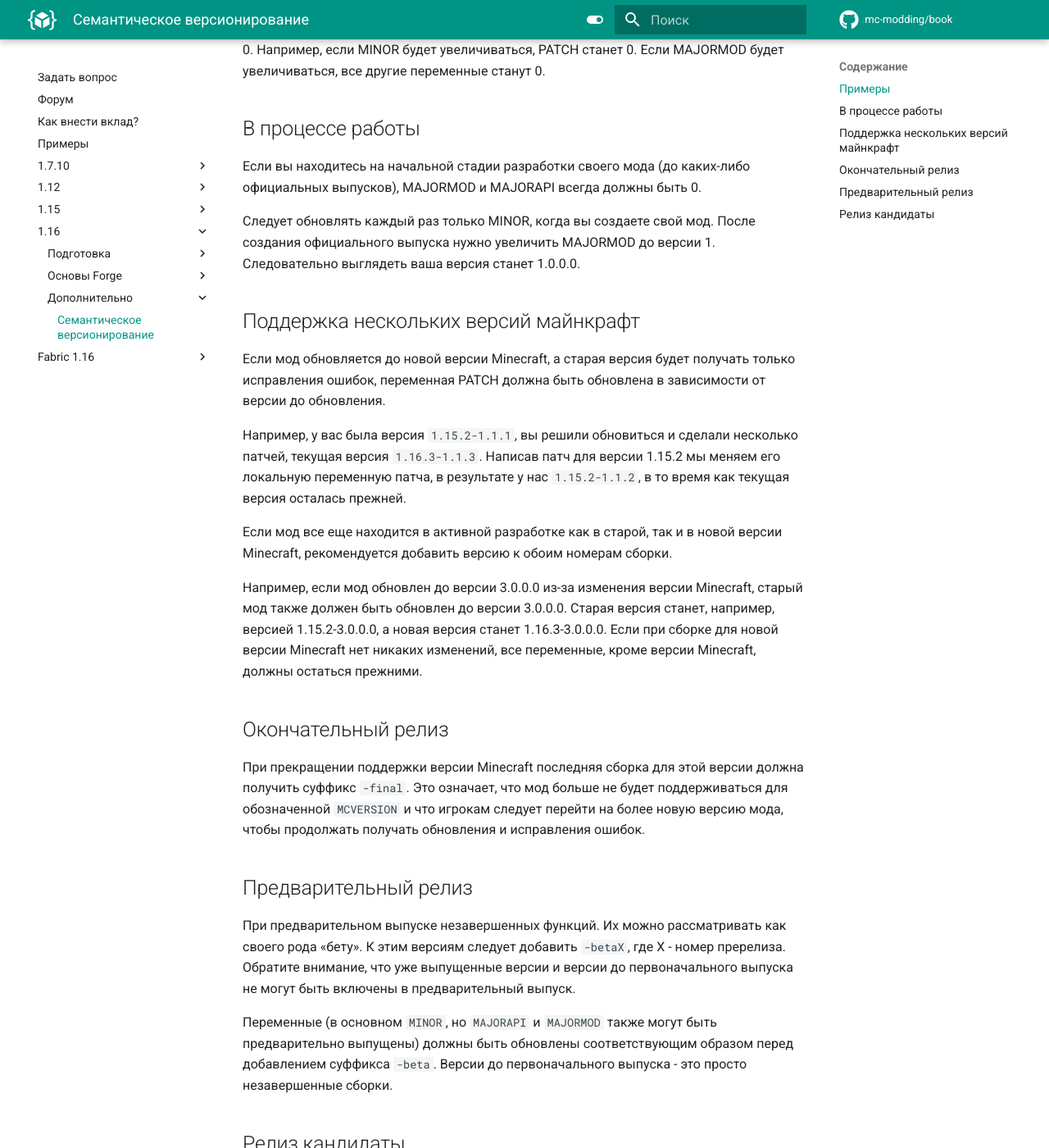
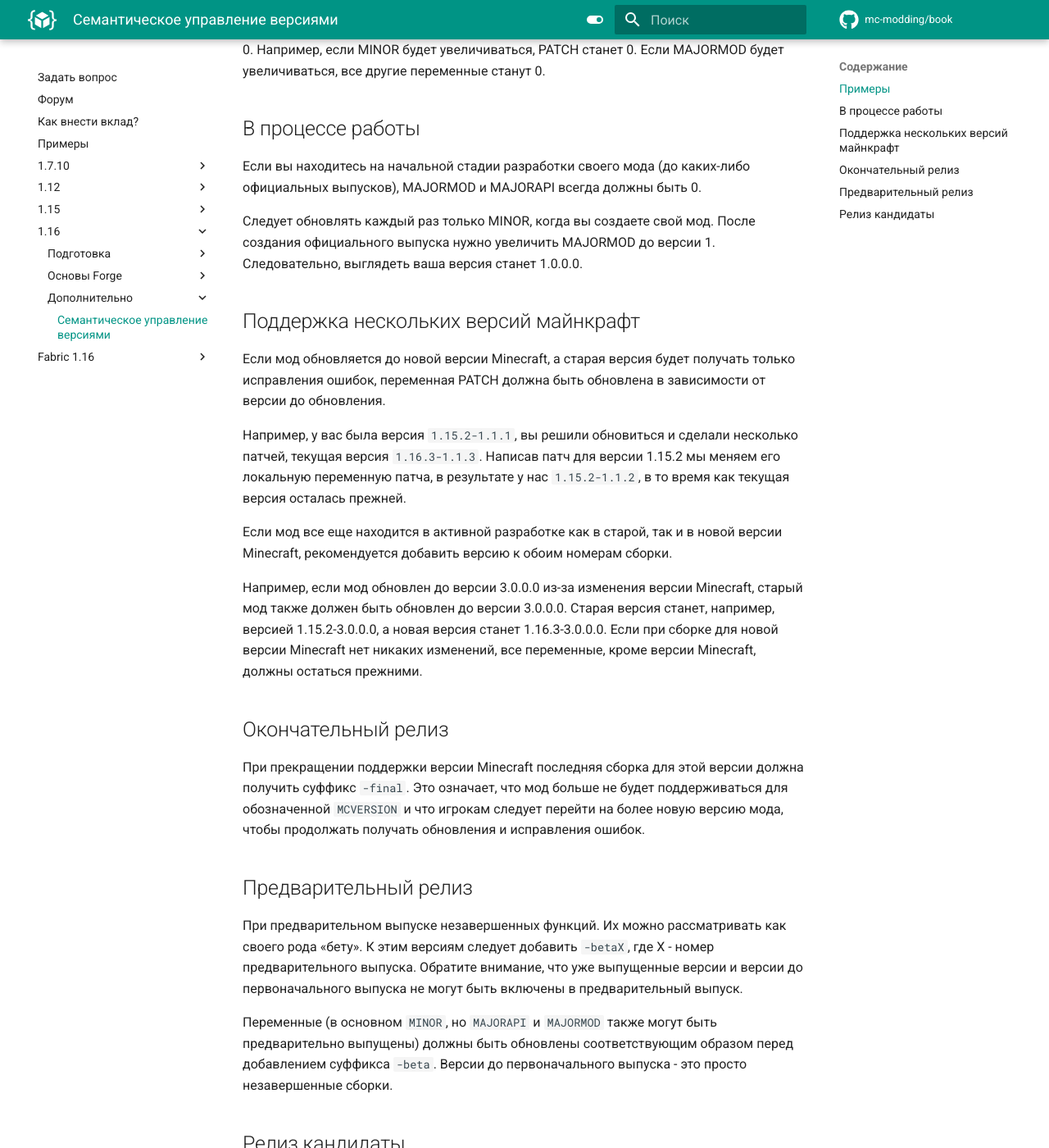
Before and after one commit to mc-modding/book, an MkDocs documentation site: the page built from docs/1.16/other/semantic-versioning/index.md, in a window 1280 px wide and 1400 px high, scrolled down 968 px. Shown: the whole window at 82% size. Built offline with MkDocs 1.6.1 and Material for MkDocs 9.7.7, drawn with Linux system fonts in a browser that asks for light colours; comment, search, counter and statistics services are not loaded; some of the changed text lies outside the part shown.

Commit message:
Статья "Семантическое версионирование" переименована в "Семантическое управление версиями" Исправлены ошибки перевода

```diff
--- a/docs/1.16/other/semantic-versioning/index.md
+++ b/docs/1.16/other/semantic-versioning/index.md
@@ -1,14 +1,14 @@
-description: Основы соглашения по семантическому версионированию
+description: Основы соглашения по семантическому управлению версиями
 
-# Версионирование
+# Управление версиями
 
-При моддинге лучше придерживаться формата версий в стиле `MCVERSION-MAJORMOD.MAJORAPI.MINOR.PATCH`, чтобы иметь возможность различать изменения мода, нарушающие мир, и изменения API.
+При написании мода лучше придерживаться формата версий в стиле `MCVERSION-MAJORMOD.MAJORAPI.MINOR.PATCH`, чтобы иметь возможность различать изменения мода, нарушающие мир, и изменения, нарушающие API.
 
 ## Примеры
 
 `MCVERSION`
 
-* Соответствует версии мода для которой предназначен мод.
+* Соответствует версии игры для которой предназначен мод.
 
 `MAJORMOD`
 
@@ -40,7 +40,7 @@ description: Основы соглашения по семантическому
 Если вы находитесь на начальной стадии разработки своего мода (до каких-либо официальных выпусков), MAJORMOD и MAJORAPI всегда должны быть 0.
 
 Следует обновлять каждый раз только MINOR, когда вы создаете свой мод.
-После создания официального выпуска нужно увеличить MAJORMOD до версии 1. Следовательно выглядеть ваша версия станет 1.0.0.0.
+После создания официального выпуска нужно увеличить MAJORMOD до версии 1. Следовательно, выглядеть ваша версия станет 1.0.0.0.
 
 ## Поддержка нескольких версий майнкрафт
 
@@ -59,7 +59,7 @@ description: Основы соглашения по семантическому
 ## Предварительный релиз
 
 При предварительном выпуске незавершенных функций. Их можно рассматривать как своего рода «бету».
-К этим версиям следует добавить `-betaX`, где X - номер пререлиза. Обратите внимание, что уже выпущенные версии и версии до первоначального выпуска не могут быть включены в предварительный выпуск.
+К этим версиям следует добавить `-betaX`, где X - номер предварительного выпуска. Обратите внимание, что уже выпущенные версии и версии до первоначального выпуска не могут быть включены в предварительный выпуск.
 
 Переменные (в основном `MINOR`, но `MAJORAPI` и `MAJORMOD` также могут быть предварительно выпущены) должны быть обновлены соответствующим образом перед добавлением суффикса `-beta`.
 Версии до первоначального выпуска - это просто незавершенные сборки.
--- a/mkdocs.yml
+++ b/mkdocs.yml
@@ -182,7 +182,7 @@ nav:
                 - Структура мода: "1.16/basics/mod-structure/index.md"
                 - Организация папок: "1.16/basics/organizing-folders/index.md"
           - Дополнительно:
-                - Семантическое версионирование: "1.16/other/semantic-versioning/index.md"
+                - Семантическое управление версиями: "1.16/other/semantic-versioning/index.md"
 
     - "Fabric 1.16":
           - Подготовка:
```
Also changed, not shown: other parts of docs/1.16/other/semantic-versioning/index.md (+1 -1 lines).
